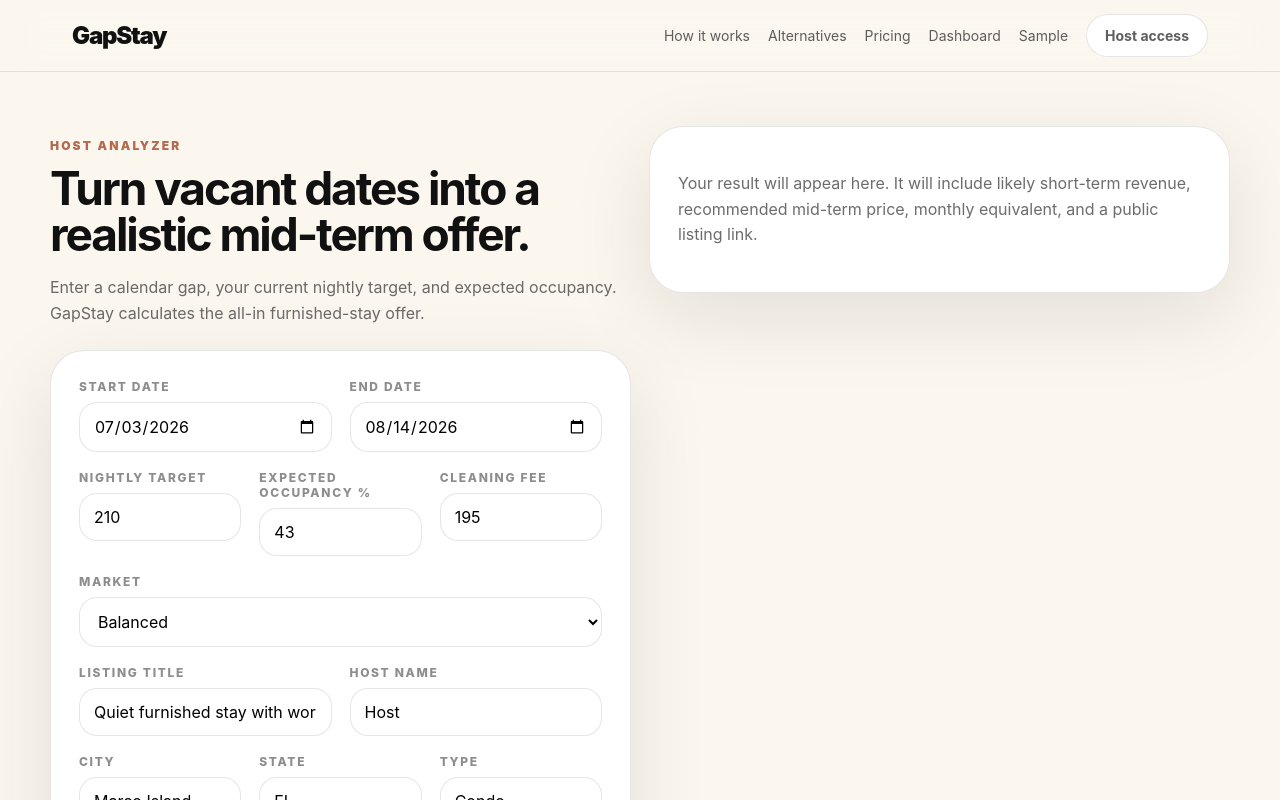
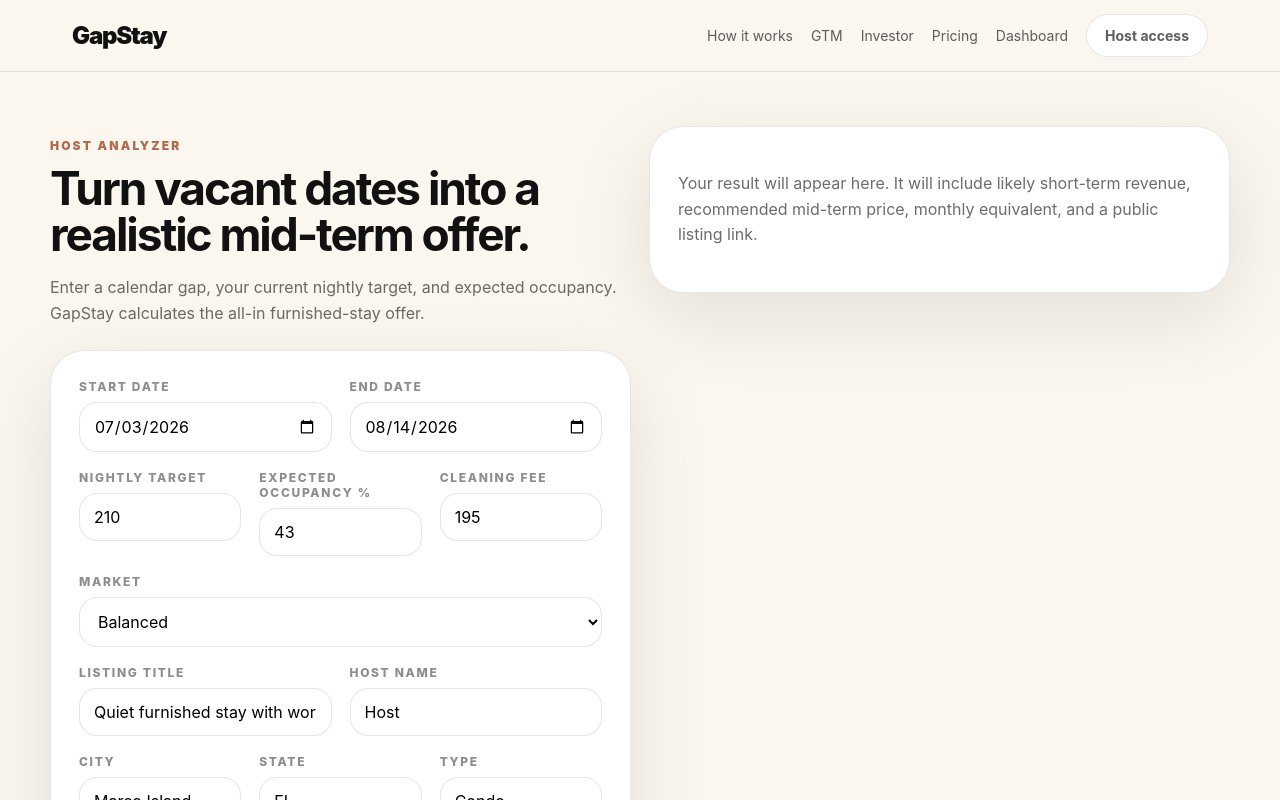
Before and after one commit to pissclams1/Pissclams, a Next.js app: page /host in a window 1280 px wide. Shown: the top 800 px of the page. Built offline with nearby package versions, Linux system fonts and the light colour scheme.

Commit message:
Expose GTM and investor pages

```diff
--- a/app/layout.tsx
+++ b/app/layout.tsx
@@ -16,10 +16,10 @@ export default function RootLayout({ children }: { children: React.ReactNode })
             <Link href="/" className="brand">GapStay</Link>
             <nav className="navlinks">
               <Link href="/#how">How it works</Link>
-              <Link href="/#competition">Alternatives</Link>
+              <Link href="/gtm">GTM</Link>
+              <Link href="/investor">Investor</Link>
               <Link href="/pricing">Pricing</Link>
               <Link href="/dashboard">Dashboard</Link>
-              <Link href="/listing/sample">Sample</Link>
               <Link href="/auth" className="pill">Host access</Link>
             </nav>
             <Link href="/host" className="pill mobileOnly">Analyze</Link>
```
